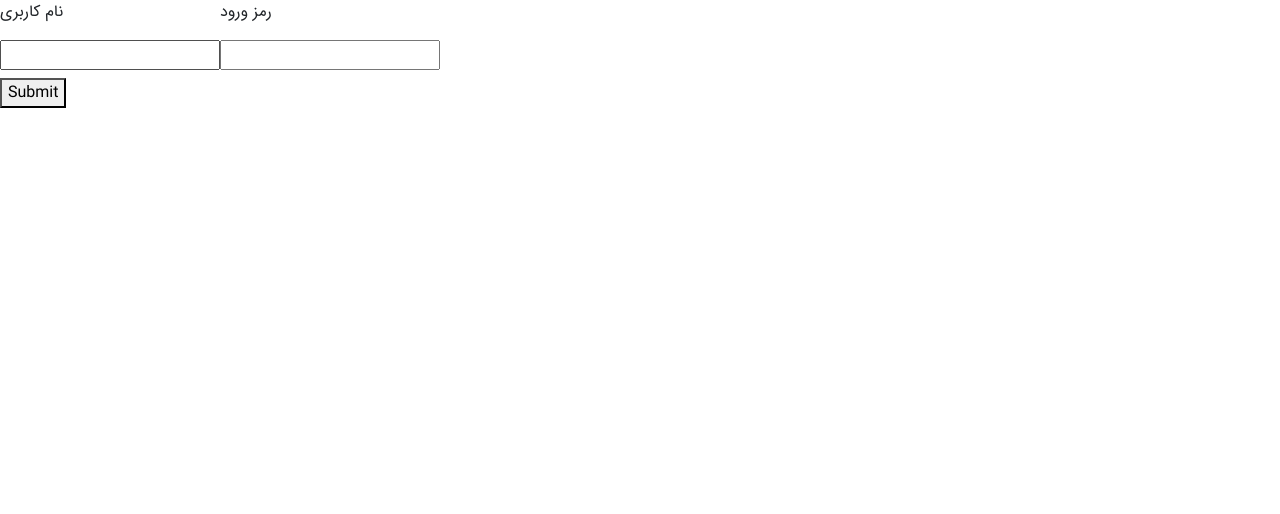
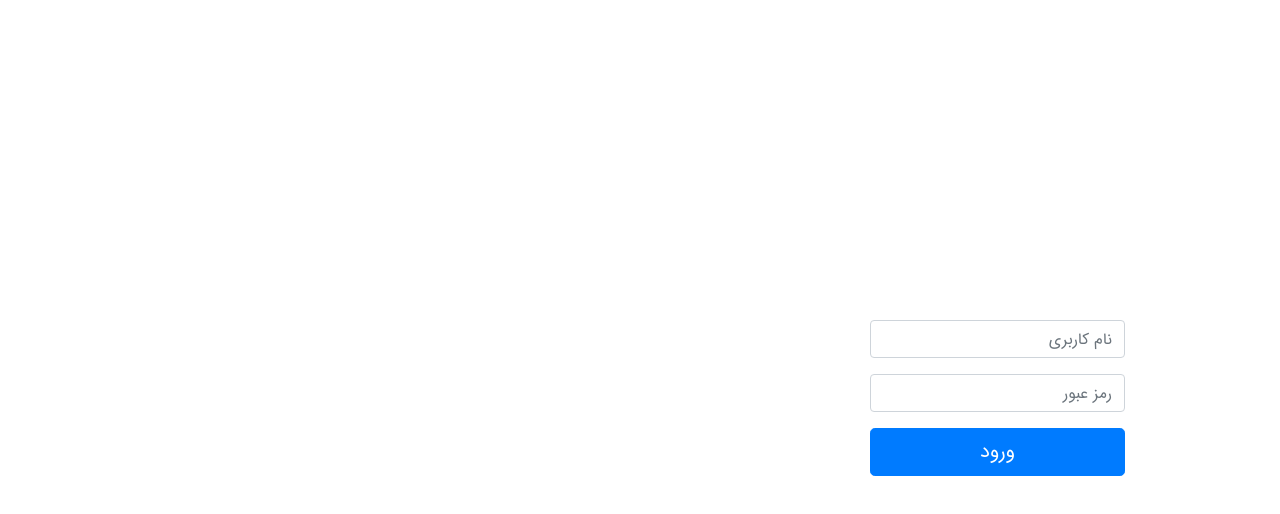
Before and after one commit to alexNJF/APK_SIEM, a React (Create React App) app in the folder crud/: page / in a window 1280 px wide. Shown: the top 514 px of the page. Built offline with nearby package versions, Linux system fonts and the light colour scheme.

Commit message:
complaite task

```diff
--- a/crud/src/index.css
+++ b/crud/src/index.css
@@ -35,3 +35,11 @@ code {
 .rtl{
   direction: rtl !important;
 }
+
+.vh-100{
+  height: 100vh;
+}
+.center{
+  margin: inherit;
+  margin-top: 40vh;
+}
--- a/crud/src/pages/login.js
+++ b/crud/src/pages/login.js
@@ -1,5 +1,6 @@
 import React, { useState } from "react";
 import PropTypes from "prop-types";
+import { Route } from "react-router";
 
 async function loginUser(credentials) {
   return fetch("http://localhost:8080/login", {
@@ -24,19 +25,52 @@ export function Login({ setToken }) {
     setToken(token);
   };
   return (
-    <form onSubmit={handleSubmit}>
-      <label>
-        <p>نام کاربری </p>
-        <input type="text" onChange={(e) => setUserName(e.target.value)} />
-      </label>
-      <label>
-        <p>رمز ورود </p>
-        <input type="password" onChange={(e) => setPassword(e.target.value)} />
-      </label>
-      <div>
-        <button type="submit">Submit</button>
-      </div>
-    </form>
+    <div className="container center vh-100 ">
+      <form onSubmit={handleSubmit} >
+        <div className="row flex-row-reverse">
+          <div className="col-3">
+            <div className="form-group">
+              <input
+                dir="rtl"
+                type="text "
+                className="form-control"
+                id="name"
+                placeholder="نام کاربری"
+                name="name"
+                required={true}
+                onChange={(e) => setUserName(e.target.value)}
+              />
+            </div>
+          </div>
+        </div>
+
+        <div className="row flex-row-reverse">
+          <div className="col-3">
+            <div className="form-group">
+              <input
+                dir="rtl"
+                type="password"
+                className="form-control"
+                id="name"
+                placeholder="رمز عبور"
+                name="name"
+                required={true}
+                onChange={(e) => setPassword(e.target.value)}
+              />
+            </div>
+          </div>
+        </div>
+
+        <div className="row flex-row-reverse">
+          <div className="col-3">
+            <div className="form-group">
+              <button type="submit" name="" id="" class="btn btn-primary btn-lg btn-block">ورود</button>
+            </div>
+          </div>
+        </div>
+
+      </form>
+    </div>
   );
 }
 Login.propTypes = {
```
Also changed, not shown: crud/src/assets/img/login.jpg (added), crud/src/pages/dashboard.js (deleted).
